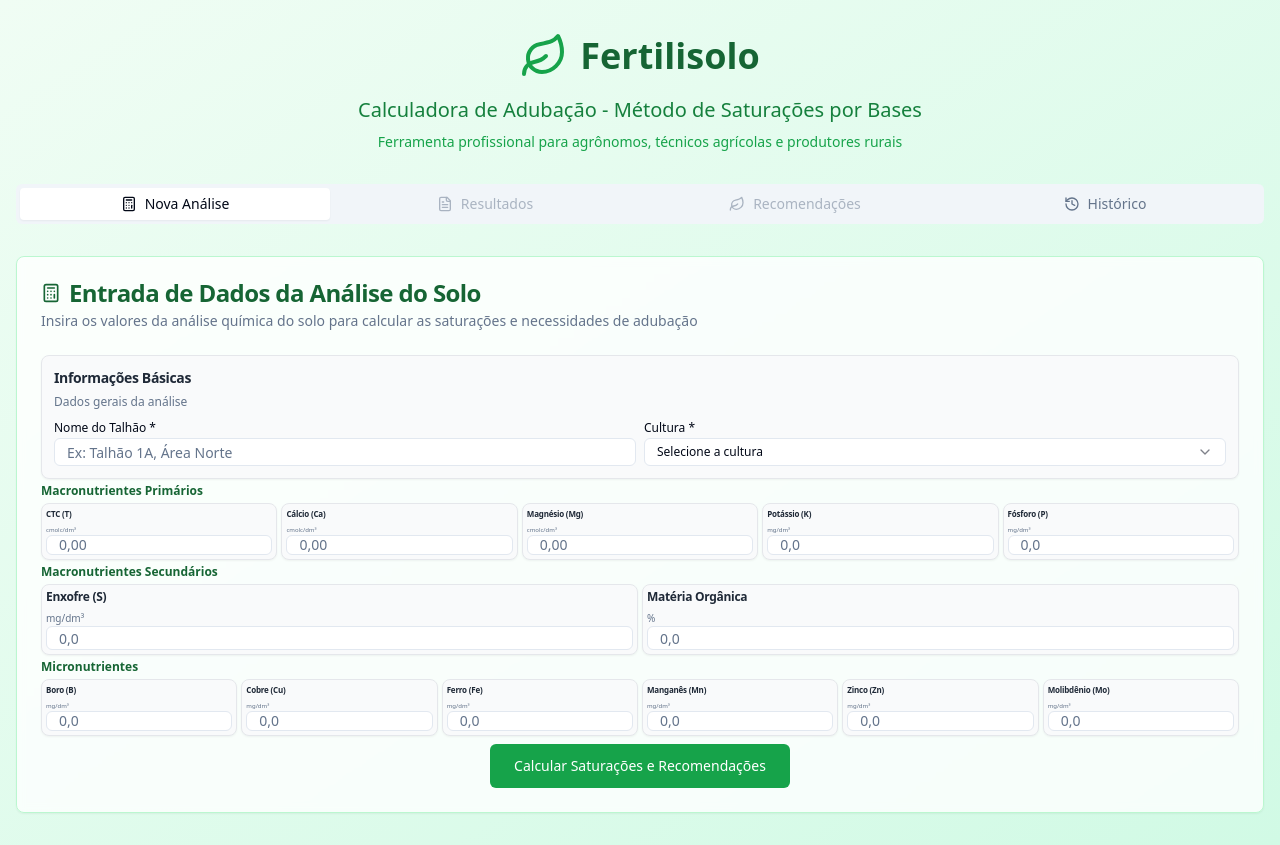
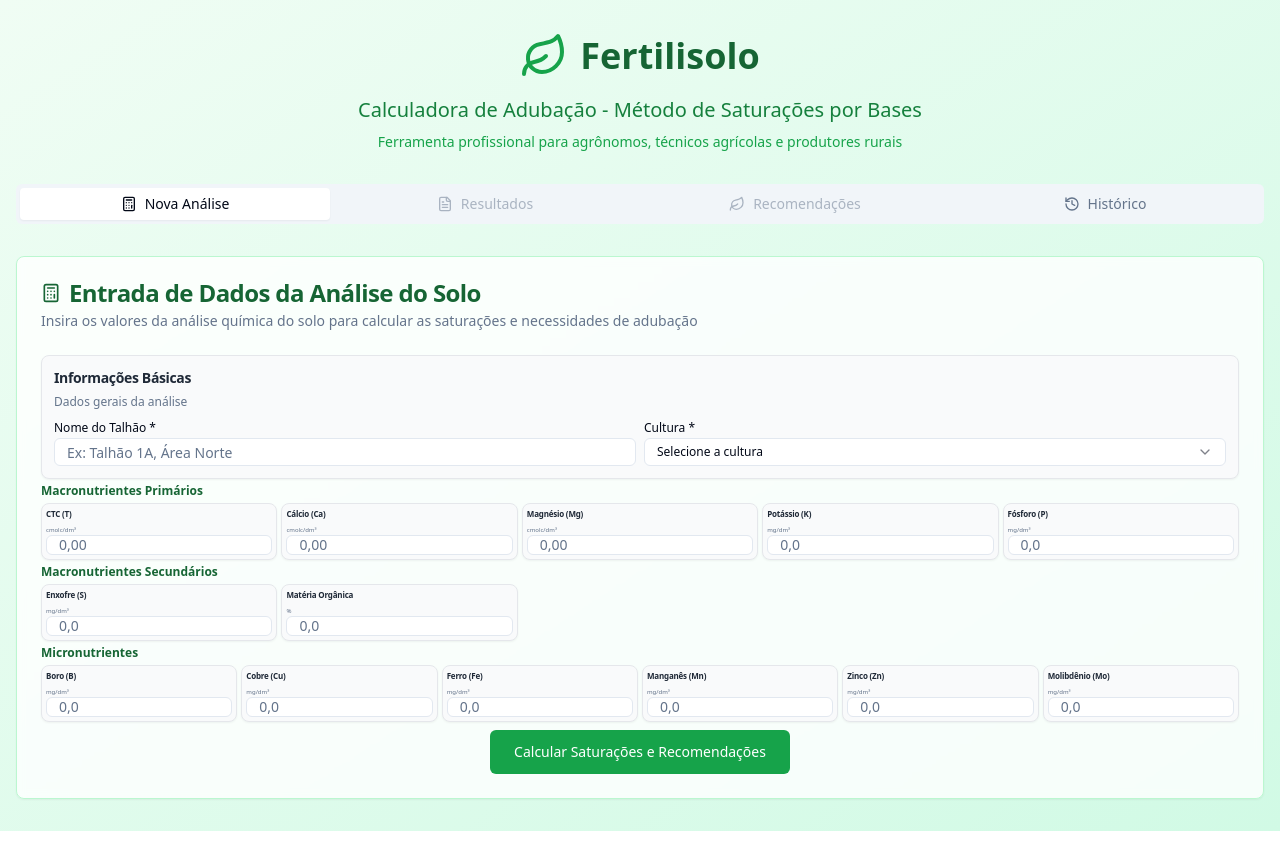
Before and after one commit to Agrotecnic/fertilisolo, a React (Vite) app: page / in a window 1280 px wide. Built offline with nearby package versions, Linux system fonts and the light colour scheme.

Commit message:
Fix: Adjust macronutrients input layout
Adjust the layout of macronutrient input fields in the data entry section to balance the visual importance of sulfur and organic matter with other macronutrients.

```diff
--- a/src/components/SecondaryMacronutrientsSection.tsx
+++ b/src/components/SecondaryMacronutrientsSection.tsx
@@ -15,38 +15,43 @@ export const SecondaryMacronutrientsSection: React.FC<SecondaryMacronutrientsSec
   S, organicMatter, onSChange, onOrganicMatterChange, errors
 }) => {
   return (
-    <div className="grid grid-cols-1 md:grid-cols-2 gap-1">
+    <div className="grid grid-cols-2 md:grid-cols-3 lg:grid-cols-5 gap-1">
       <Card className="bg-gray-50 border-gray-200">
         <CardHeader className="pb-0 pt-1 px-1">
-          <CardTitle className="text-gray-800 text-xs">Enxofre (S)</CardTitle>
-          <CardDescription className="text-[10px]">mg/dm³</CardDescription>
+          <CardTitle className="text-gray-800 text-[8px]">Enxofre (S)</CardTitle>
+          <CardDescription className="text-[6px]">mg/dm³</CardDescription>
         </CardHeader>
         <CardContent className="pt-0 px-1 pb-1">
           <FormattedInput
             value={S}
             onChange={onSChange}
             placeholder="0,0"
-            className={`h-6 text-xs ${errors.S ? 'border-red-500' : ''}`}
+            className={`h-5 text-[8px] ${errors.S ? 'border-red-500' : ''}`}
           />
-          {errors.S && <span className="text-red-500 text-[10px]">{errors.S}</span>}
+          {errors.S && <span className="text-red-500 text-[6px]">{errors.S}</span>}
         </CardContent>
       </Card>
 
       <Card className="bg-gray-50 border-gray-200">
         <CardHeader className="pb-0 pt-1 px-1">
-          <CardTitle className="text-gray-800 text-xs">Matéria Orgânica</CardTitle>
-          <CardDescription className="text-[10px]">%</CardDescription>
+          <CardTitle className="text-gray-800 text-[8px]">Matéria Orgânica</CardTitle>
+          <CardDescription className="text-[6px]">%</CardDescription>
         </CardHeader>
         <CardContent className="pt-0 px-1 pb-1">
           <FormattedInput
             value={organicMatter}
             onChange={onOrganicMatterChange}
             placeholder="0,0"
-            className={`h-6 text-xs ${errors.organicMatter ? 'border-red-500' : ''}`}
+            className={`h-5 text-[8px] ${errors.organicMatter ? 'border-red-500' : ''}`}
           />
-          {errors.organicMatter && <span className="text-red-500 text-[10px]">{errors.organicMatter}</span>}
+          {errors.organicMatter && <span className="text-red-500 text-[6px]">{errors.organicMatter}</span>}
         </CardContent>
       </Card>
+
+      {/* Placeholders para manter alinhamento visual */}
+      <div className="hidden md:block lg:block"></div>
+      <div className="hidden lg:block"></div>
+      <div className="hidden lg:block"></div>
     </div>
   );
 };
```
